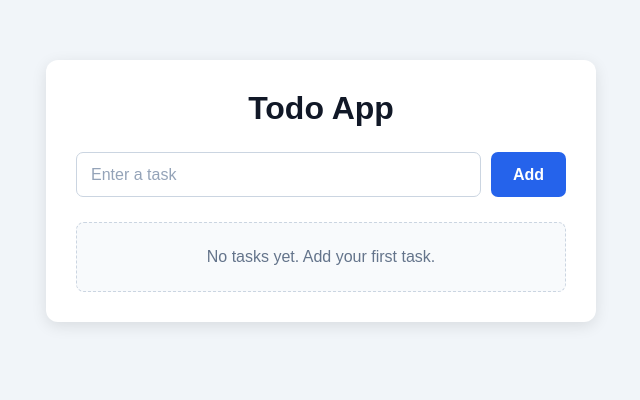
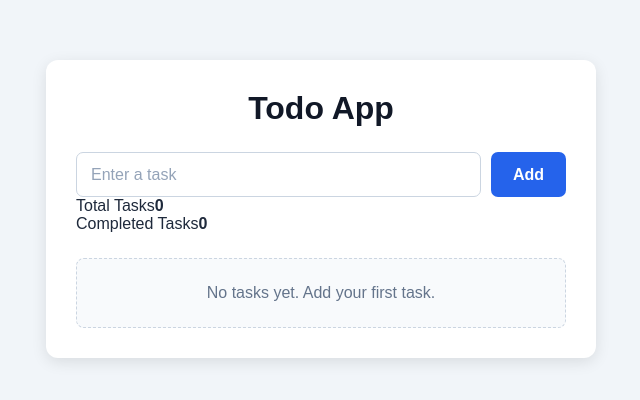
Before and after one commit to Edldev12/Dynamic-Task-Manager, a React (Vite) app: page / in a window 1280 px wide. Shown: the top 400 px of the page, without its empty margins (319-959 px from the left). Built offline with nearby package versions, Linux system fonts and the light colour scheme.

Commit message:
add task statistics

```diff
--- a/src/App.jsx
+++ b/src/App.jsx
@@ -50,7 +50,19 @@ function App() {
 
         <button onClick={addTask}>Add</button>
       </div>
+      <div className="task-stats">
+        <div className="stat">
+          <span>Total Tasks</span>
+          <strong>{tasks.length}</strong>
+        </div>
 
+        <div className="stat">
+          <span>Completed Tasks</span>
+          <strong>
+            {tasks.filter((task) => task.completed).length}
+          </strong>
+        </div>
+      </div>
       {/* Empty State / Task List */}
       {tasks.length === 0 ? (
         <p className="empty-message">
```
